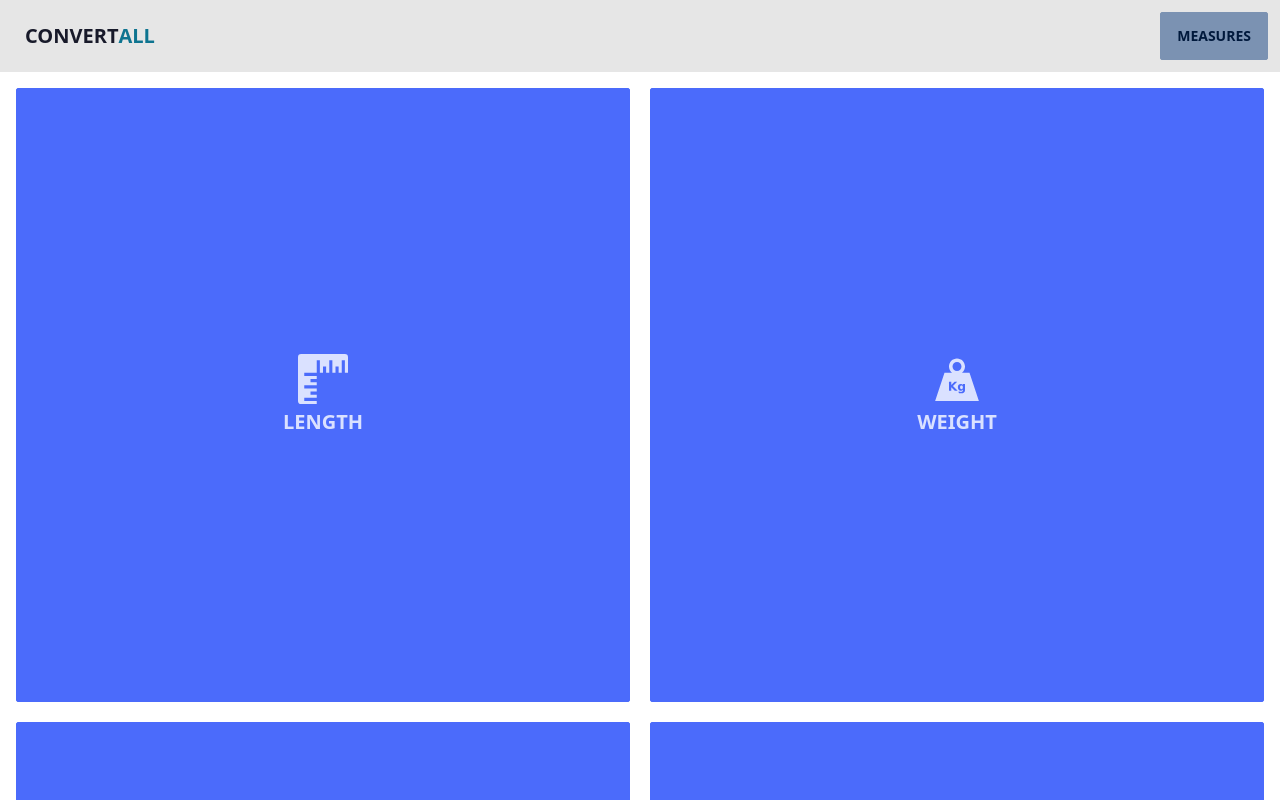
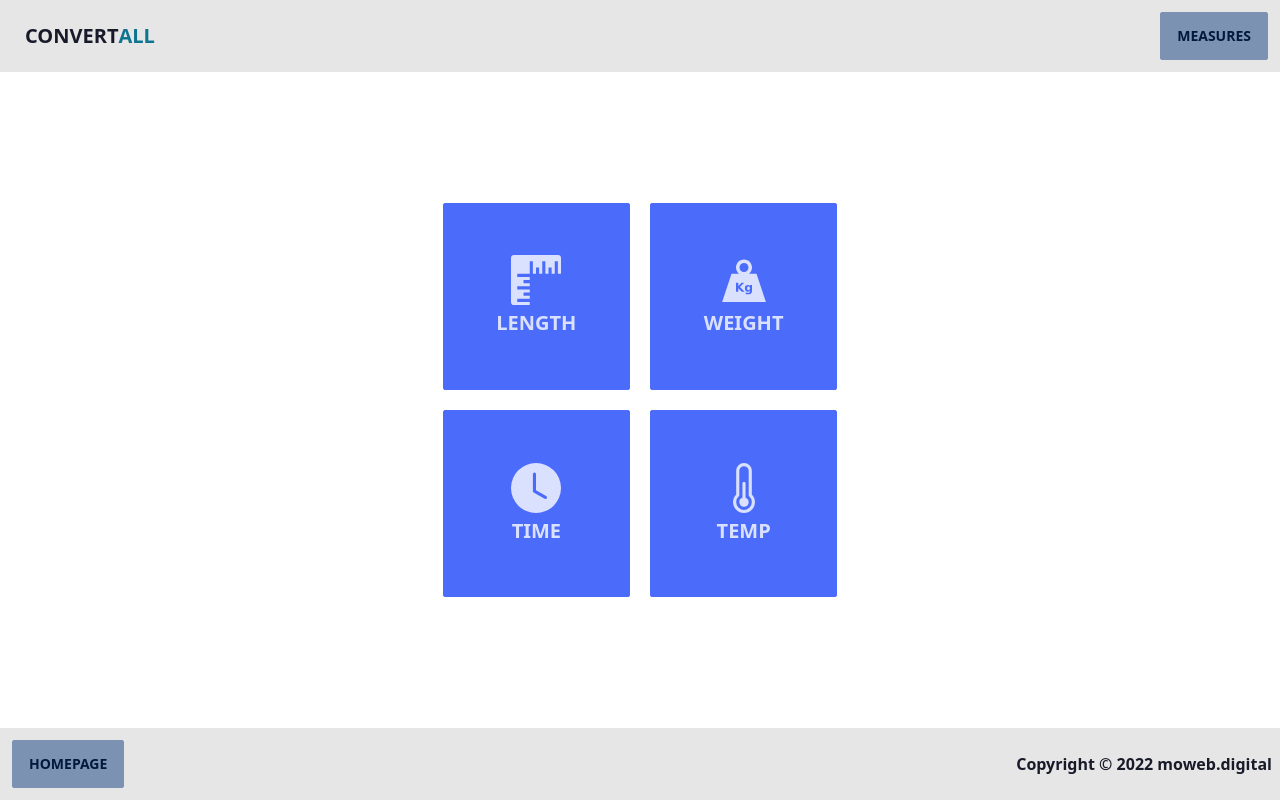
Before and after one commit to macke89/reactconverter, a Next.js app: page / in a window 1280 px wide. Shown: the top 800 px of the page. Built offline with nearby package versions, Linux system fonts and the light colour scheme.

Commit message:
Responsive Design index.js

```diff
--- a/pages/index.js
+++ b/pages/index.js
@@ -24,7 +24,7 @@ export default function Home() {
     return (<>
         <div data-theme="corporate" className="min-h-screen flex flex-col justify-between">
             <Header/>
-            <main className="grid grid-cols-2 grid-rows-2 gap-5 p-4">
+            <main className="grid grid-cols-2 grid-rows-2 gap-5 p-4 sm:self-center sm:w-1/2 lg:w-1/3">
                 {cards.map(card => (
                     <IndexCard name={card.name} icon={card.icon} link={card.link}/>
                 ))}
```
